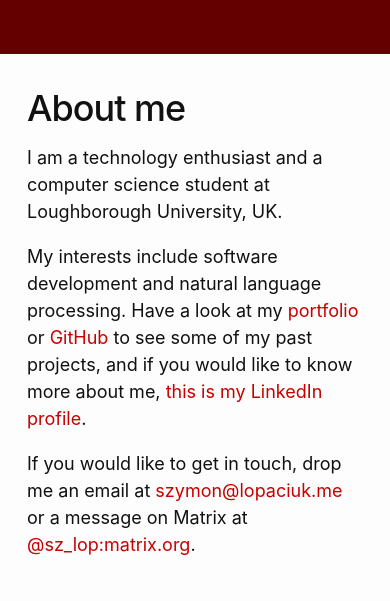
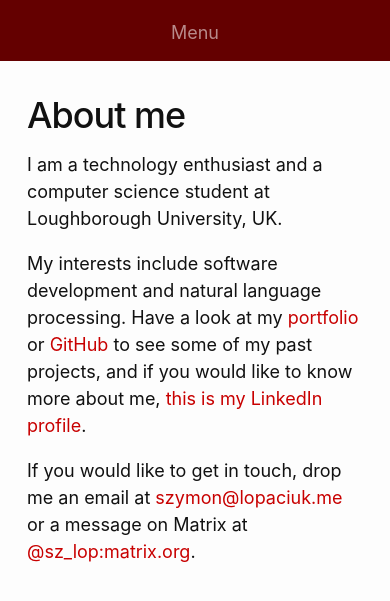
Before and after one commit to szymonlopaciuk/szymonlopaciuk.github.io, a Jekyll site: the page built from index.md, in a window 390 px wide. Shown: the top 601 px of the page. Built offline with Jekyll 4.4.1, drawn with Linux system fonts in a browser that asks for light colours.

Commit message:
temporary mobile hack

```diff
--- a/_includes/sidebar.html
+++ b/_includes/sidebar.html
@@ -8,6 +8,9 @@
     </h1>
     <p class="tagline lead">Szymon Łopaciuk's personal website and portfolio.</p>
   </div>
+
+  <input type="checkbox" id="menu-icon">
+  <label class="menu-label" for="menu-icon"></label>
 
   <div class="collapsable">
     <nav class="sidebar-nav">
--- a/_sass/_sidebar.scss
+++ b/_sass/_sidebar.scss
@@ -70,6 +70,12 @@
         left: 2.2rem;
     }
 }
+@media (max-width: 58em) {
+  .sidebar-sticky {
+    margin-top: -0.8rem;
+  }
+}
+
 // Collapsable nav
 
 .tagline {
```
